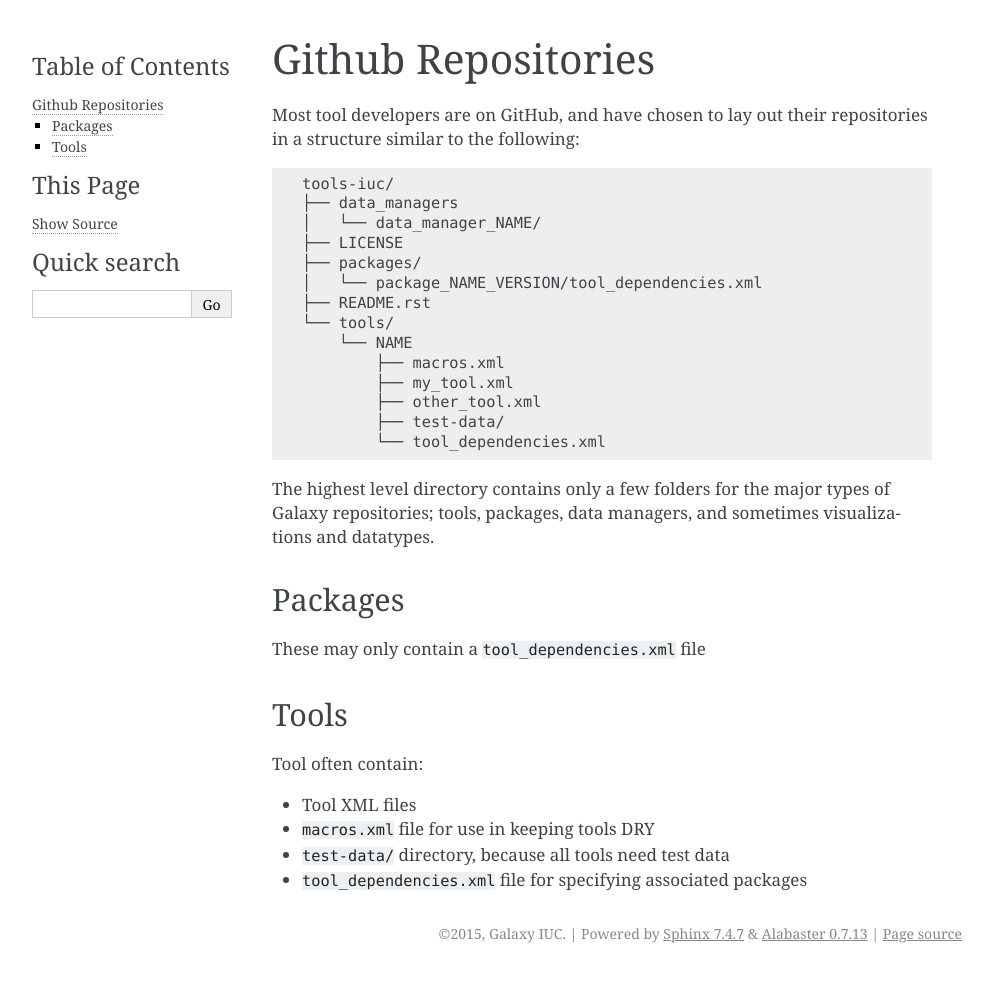
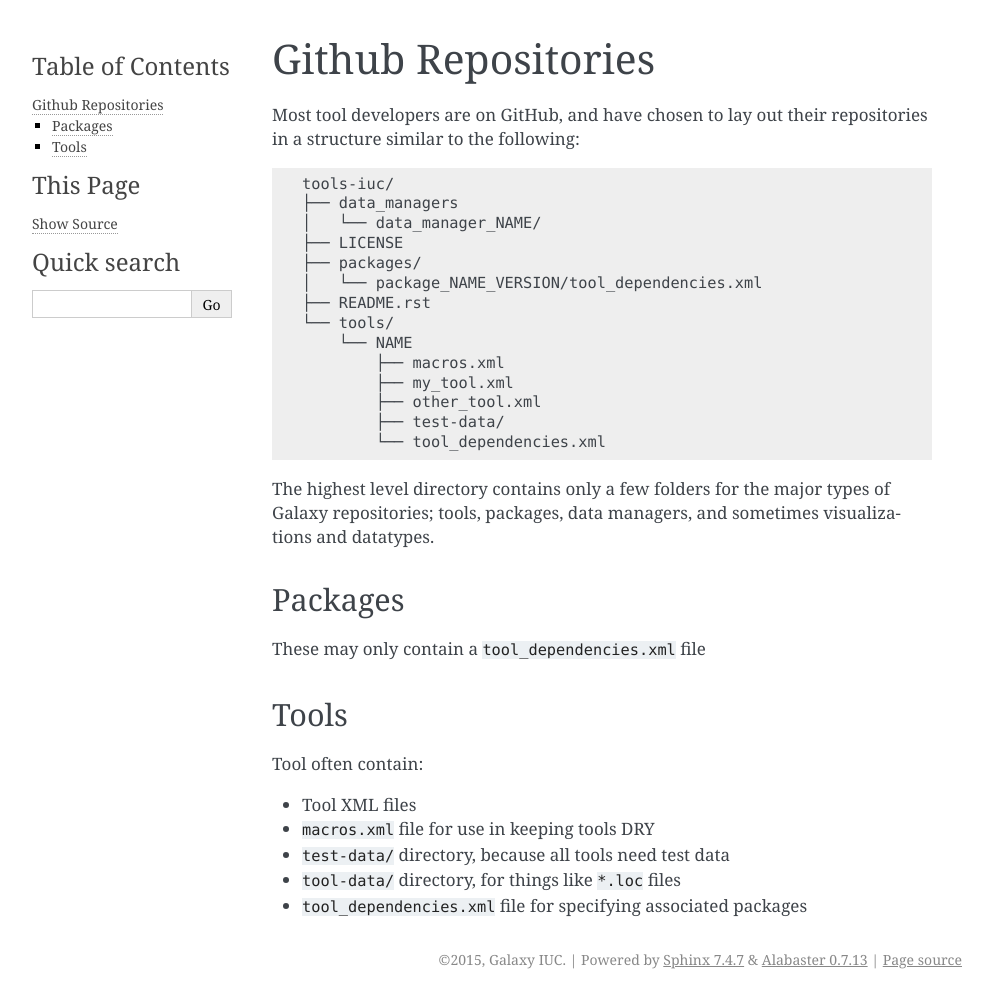
Before and after one commit to galaxy-iuc/standards, a Sphinx documentation site: the page built from docs/best_practices/repositories.rst, in a window 1280 px wide. Shown: the whole page, without its empty margins (148-1141 px from the left). Built offline with Sphinx 7.4.7, drawn with Linux system fonts in a browser that asks for light colours; before the commit the page ends 973 px from its top, so only the background shows below that.

Commit message:
Mention tool-data folder

```diff
--- a/docs/best_practices/repositories.rst
+++ b/docs/best_practices/repositories.rst
@@ -37,4 +37,5 @@ Tool often contain:
 * Tool XML files
 * ``macros.xml`` file for use in keeping tools DRY
 * ``test-data/`` directory, because all tools need test data
+* ``tool-data/`` directory, for things like ``*.loc`` files
 * ``tool_dependencies.xml`` file for specifying associated packages
```
